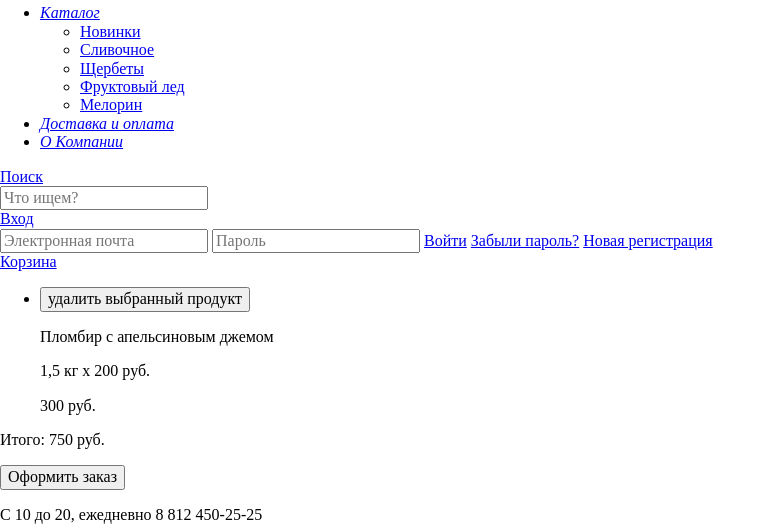
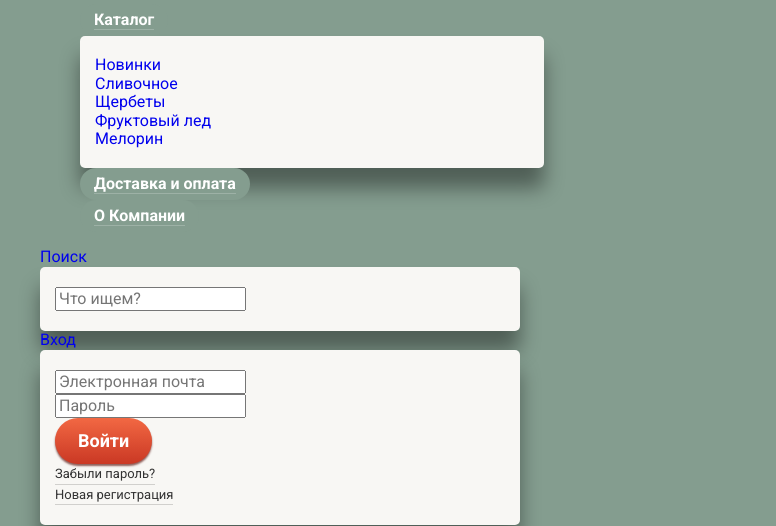
Before and after one commit to Odlopez/615813-gllacy, a plain HTML site: page index.html in a window 1280 px wide. Shown: the part 80-606 px from the top of the page, without its empty margins (0-776 px from the left). Drawn offline with nearby package versions, Linux system fonts and the light colour scheme.

Commit message:
перемещения

```diff
--- /dev/null
+++ b/css/less/main-menu.less
@@ -0,0 +1,4 @@
+//out: false
+.main-menu {
+  list-style-type: none;
+}
--- a/css/main-nav-link.less
+++ b/css/less/main-nav-link.less
@@ -9,7 +9,6 @@
   text-align: center;
   color: rgb(255, 255, 255);
   border-radius: 16px;
-  cursor: pointer;
   background-color:rgb(132, 157, 143);
   i {
     font-style: normal;
--- a/css/popup.less
+++ b/css/less/popup.less
@@ -1,8 +1,8 @@
 //out: false
 .popup {
-  position: absolute;
+  // position: absolute;
   display: flex;
-  display: none;
+  // display: none;
   flex-direction: column;
   align-items: flex-start;
   vertical-align: middle;
--- a/css/style.less
+++ b/css/less/style.less
@@ -1,8 +1,7 @@
-// out: style.css
+// out: ../style.css
 //ПЕРЕМЕННЫЕ
 
 @indent: 27px;
-@width: 1200px;
 
 //МИКСИНЫ-КЛАССЫ
 
@@ -47,6 +46,9 @@ html {
 }
 
 body {
+  max-width: 1200px;
+  min-width: 900px;
+  margin: 0 auto;
   font-family: Roboto, Arial, Helvetica, sans-serif;
   font-weight: 400;
   font-size: 16px;
@@ -62,9 +64,14 @@ img {
   max-width: 100%;
 }
 
+ul {
+  list-style-type: none;
+}
+
 // IMPORTS
 
 @import "button";
 @import "popup";
 @import "main-nav-link";
 @import "link";
+@import "main-menu";
--- a/index.html
+++ b/index.html
@@ -4,7 +4,7 @@
     <meta charset="utf-8">
     <title>HTML Academy: Глейси</title>
     <link rel="stylesheet" href="https://necolas.github.io/normalize.css/latest/normalize.css">
-    <!-- <link rel="stylesheet" href="css/style.css"> -->
+    <link rel="stylesheet" href="css/style.css">
     <!-- Шрифты, наверное, все-таки лучше подключать из папки fonts, а не с гугловского сайта... -->
     <link href="https://fonts.googleapis.com/css?family=Roboto:400,500,700&amp;subset=cyrillic,cyrillic-ext" rel="stylesheet">
   </head>
```
Also changed, not shown: catalog.html (+1 -1 lines), css/less/button.less (renamed from css/button.less), css/less/link.less (renamed from css/link.less), css/style.css.
